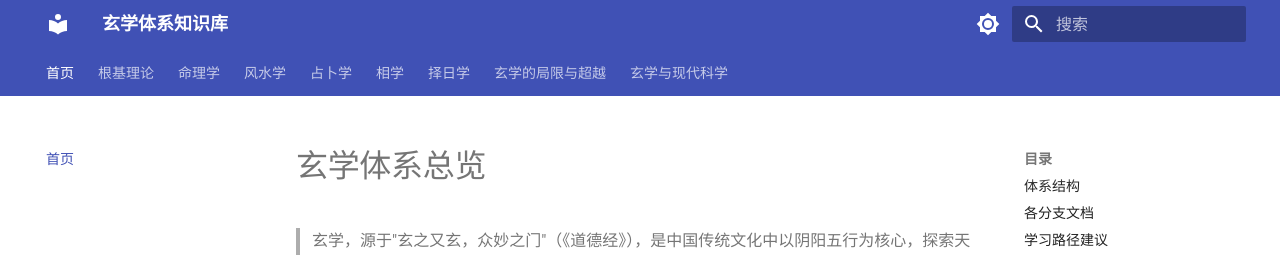
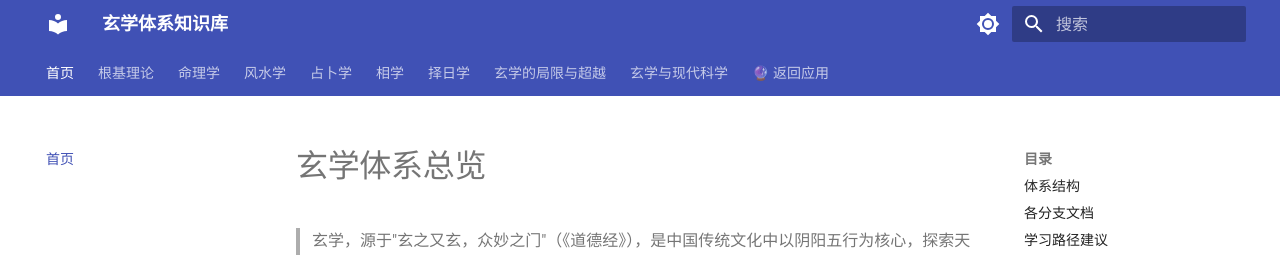
Before and after one commit to Alfred1109/xuanxuestructural, an MkDocs documentation site: the page built from docs/index.md, in a window 1280 px wide and 900 px high. Shown: the top 255 px of the window. Built offline with MkDocs 1.6.1 and Material for MkDocs 9.7.7, drawn with Linux system fonts in a browser that asks for light colours.

Commit message:
feat: MkDocs知识库添加返回应用链接
- 在导航菜单中添加'🔮 返回应用'链接
- 方便用户从知识库快速返回到应用主页

```diff
--- a/mkdocs.yml
+++ b/mkdocs.yml
@@ -45,6 +45,7 @@ nav:
   - 择日学: 06_择日学.md
   - 玄学的局限与超越: 07_玄学的局限与超越.md
   - 玄学与现代科学: 08_玄学与现代科学.md
+  - 🔮 返回应用: http://localhost:8002/
 
 # Markdown Extensions
 markdown_extensions:
```
